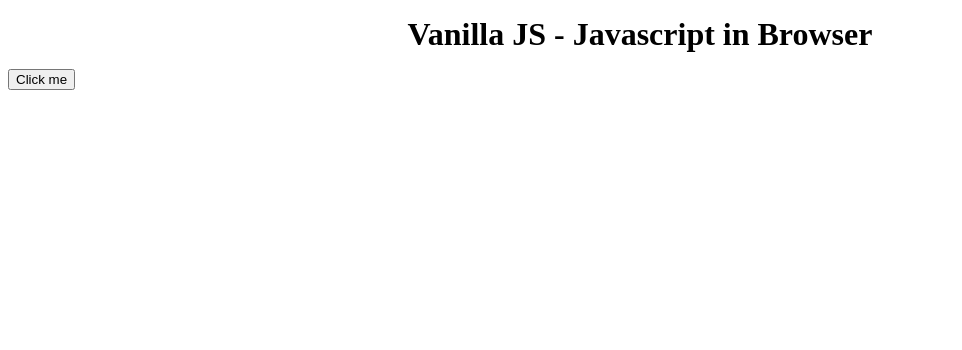
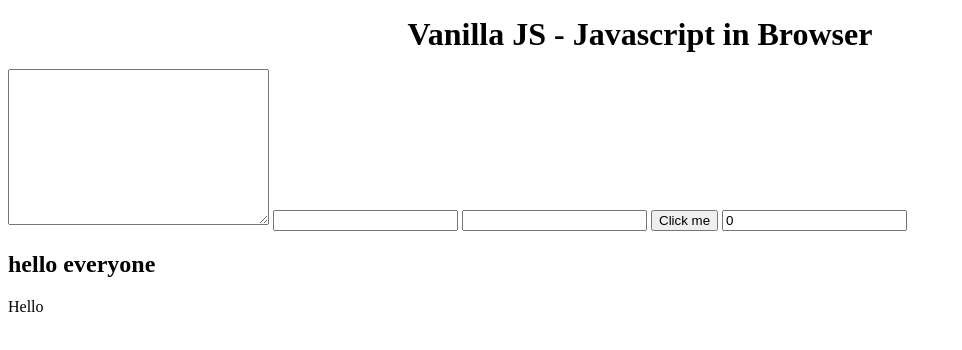
Before and after one commit to srujana1233/vanilla-js, a plain HTML site: page index.html in a window 1280 px wide. Both pictures are taken after a click on the button "Click me". Shown: the whole page, without its empty margins (0-962 px from the left). Drawn offline with Linux system fonts and the light colour scheme.

Commit message:
updated in js

```diff
--- a/index.html
+++ b/index.html
@@ -12,10 +12,17 @@
     <h1 style="text-align: center; margin: 1rem 0.5rem">
         Vanilla JS - Javascript in Browser
     </h1>
-    <div style="align-items: center">
-        <button btn-click>Click me</button>
+    <div>
+        <textarea cols="30" rows="10" id="user-input"></textarea>
+        <input type="text" id="first-number">
+        <input type="text" id="second-number">
+        <button class="btn-click">Click me</button>
+        <input type="text" id="result-number">
+        <div class="textarea"></div>
+        <p>Hello</p>
+
     </div>
-    <script src="script.js"></script>
+    <script src="./script.js"></script>
 </body>
 
 </html>
--- a/script.js
+++ b/script.js
@@ -1,8 +1,24 @@
 'use strict';
 
 const btnClick = document.querySelector('.btn-click');
-var a = 0;
-btnClick.addEventListener('click', () => {
-    a = a + 1;
-    console.log(a);
-});
+const userInput = document.querySelector('#user-input');
+const firstNumber = document.querySelector('#first-number');
+const secondNumber = document.querySelector('#second-number');
+const resultNumber = document.querySelector('#result-number');
+const paragraph = document.querySelector('p');
+const textArea = document.querySelector('.textarea');
+
+
+btnClick.addEventListener('click', myFunction);
+
+function myFunction() {
+    var num1 = Number(firstNumber.value);
+    var num2 = Number(secondNumber.value);
+    var result = 0;
+    result = num1 + num2;
+
+    resultNumber.value = result;
+    console.log(result);
+
+}
+textArea.innerHTML = '<h2> hello everyone</h2>';
```
